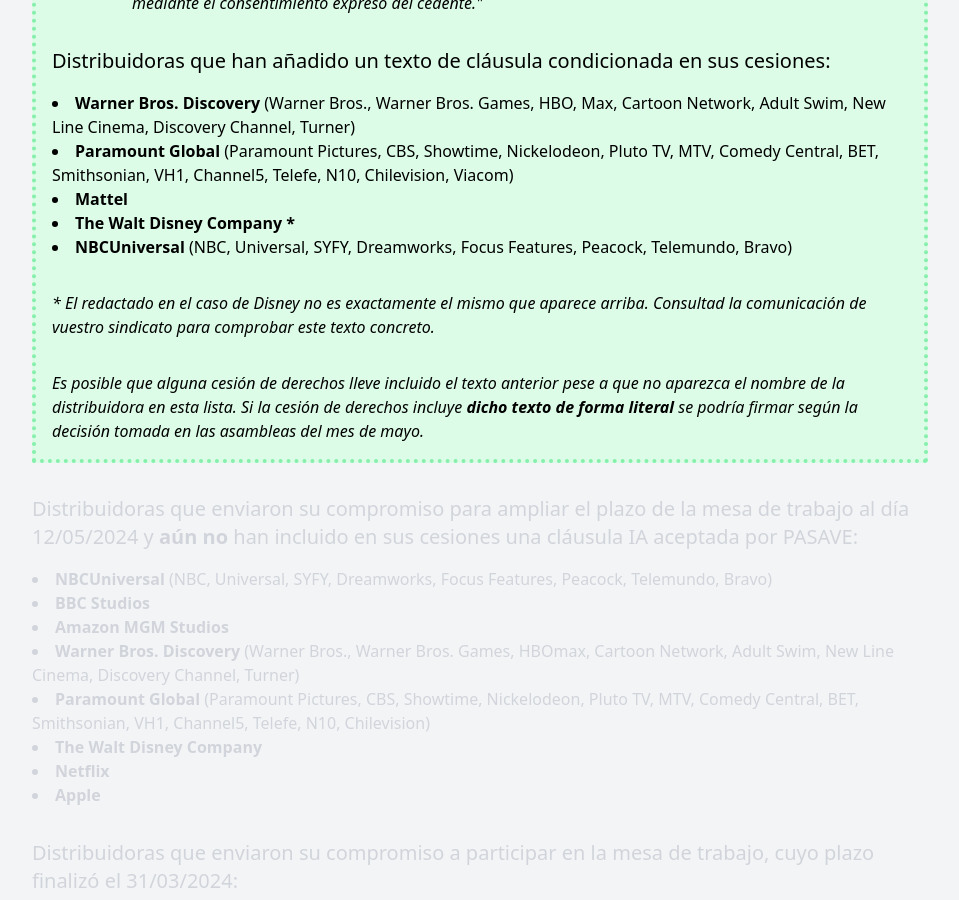
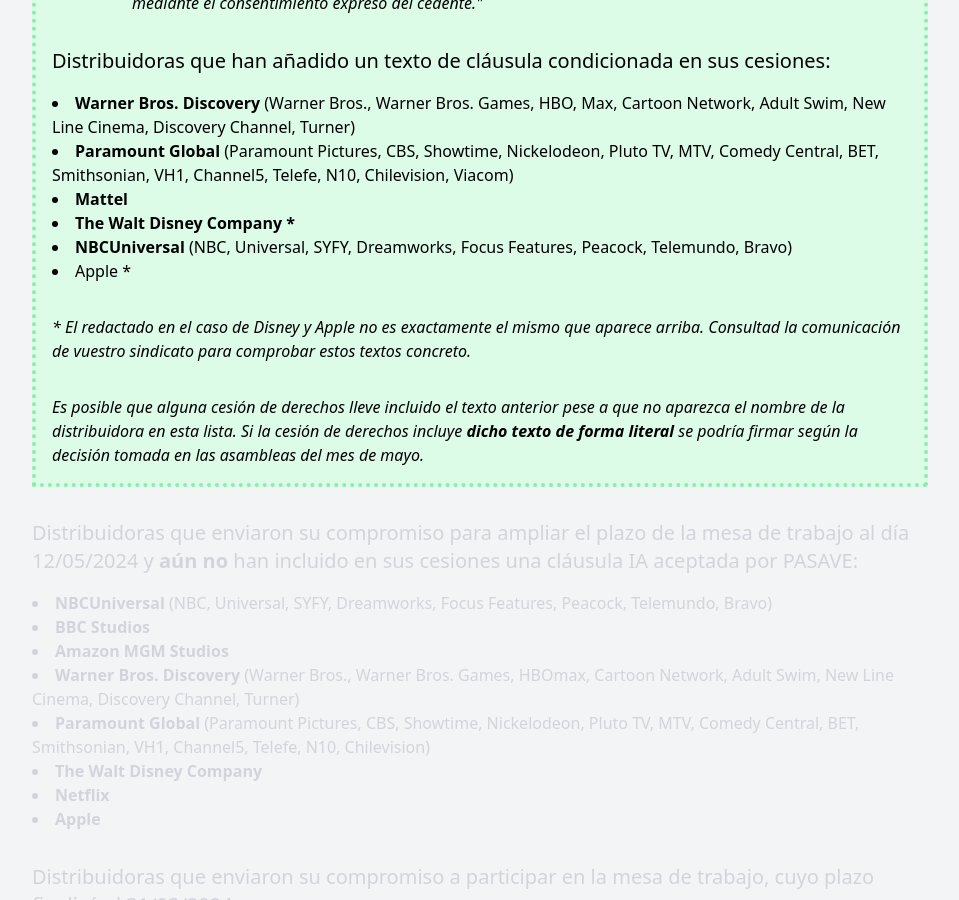
Before and after one commit to mutsuda/pasave.github.io, a Jekyll site: the page built from oklist.md, in a window 1280 px wide and 900 px high, scrolled down 1121 px. Shown: the whole window, without its empty margins (160-1119 px from the left). Built offline with Jekyll 4.4.1, drawn with Linux system fonts in a browser that asks for light colours.

Commit message:
Update oklist.md

```diff
--- a/oklist.md
+++ b/oklist.md
@@ -56,8 +56,9 @@
 		<li><span class="font-bold">Mattel</span></li>
 		<li><span class="font-bold">The Walt Disney Company *</span></li>
 		<li><span class="font-bold">NBCUniversal</span> (NBC, Universal, SYFY, Dreamworks, Focus Features, Peacock, Telemundo, Bravo)</li>
+		<li>Apple *</li>
 	</ul>
-	<div class="pt-8 italic">* El redactado en el caso de Disney no es exactamente el mismo que aparece arriba. Consultad la comunicación de vuestro sindicato para comprobar este texto concreto.</div>
+	<div class="pt-8 italic">* El redactado en el caso de Disney y Apple no es exactamente el mismo que aparece arriba. Consultad la comunicación de vuestro sindicato para comprobar estos textos concreto.</div>
 	<div class="pt-8 italic">Es posible que alguna cesión de derechos lleve incluido el texto anterior pese a que no aparezca el nombre de la distribuidora en esta lista. Si la cesión de derechos incluye <b>dicho texto de forma literal</b> se podría firmar según la decisión tomada en las asambleas del mes de mayo.</div>
 
 
```
